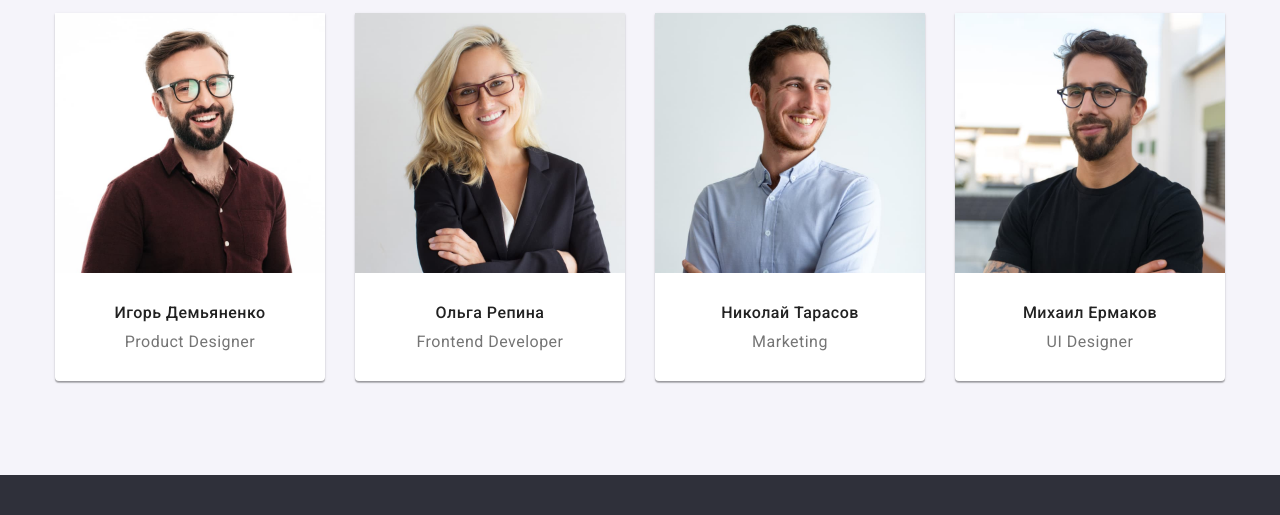
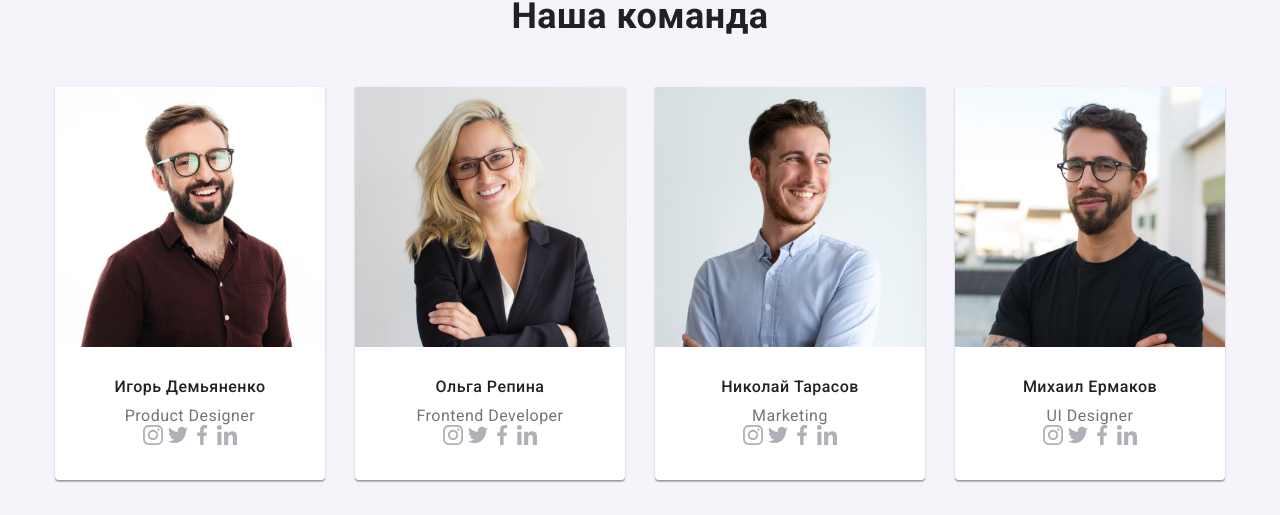
Before and after one commit to SerhiiChuhunov/goit-markup-hw-04, a plain HTML site: page index.html in a window 1280 px wide. Shown: the part 1619-2134 px from the top of the page. Drawn offline with nearby package versions, Linux system fonts and the light colour scheme.

Commit message:
Update index.html

```diff
--- a/index.html
+++ b/index.html
@@ -32,9 +32,15 @@
             </nav>
             <ul class="contacts">
                 <li class="item">
+                    <svg class="icon" width="16" height="12">
+                        <use href="./images/icons.svg#envelope"></use>
+                    </svg>
                     <a href="mailto:info@devstudio.com" class="link">info@devstudio.com</a>
                 </li>
                 <li class="item">
+                    <svg class="icon" width="10" height="16">
+                        <use href="./images/icons.svg#smartphone"></use>
+                    </svg>
                     <a href="tel:+380961111111" class="link">+38 096 111 11 11</a>
                 </li>
             </ul>
@@ -52,24 +58,44 @@
                 <h2 class="visually-hidden">Особенности</h2>
                 <ul class="peculiarities">
                     <li class="item">
+                        <div>
+                            <svg class="" width="70" height="70">
+                                <use href="./images/icons.svg#antenna"></use>
+                            </svg>
+                        </div>
                         <h3 class="title">Внимание к деталям</h3>
                         <p class="text">
                             Идейные соображения, а также начало повседневной работы по формированию позиции.
                         </p>
                     </li>
                     <li class="item">
+                        <div>
+                            <svg class="" width="70" height="70">
+                                <use href="./images/icons.svg#clock"></use>
+                            </svg>
+                        </div>
                         <h3 class="title">Пунктуальность</h3>
                         <p class="text">
                             Задача организации, в особенности же рамки и место обучения кадров влечет за собой.
                         </p>
                     </li>
                     <li class="item">
+                        <div>
+                            <svg class="" width="70" height="70">
+                                <use href="./images/icons.svg#diagram"></use>
+                            </svg>
+                        </div>
                         <h3 class="title">Планирование</h3>
                         <p class="text">
                             Равным образом консультация с широким активом в значительной степени обуславливает.
                         </p>
                     </li>
                     <li class="item">
+                        <div>
+                            <svg class="" width="70" height="70">
+                                <use href="./images/icons.svg#astronaut"></use>
+                            </svg>
+                        </div>
                         <h3 class="title">Современные технологии</h3>
                         <p class="text">
                             Значимость этих проблем настолько очевидна, что реализация плановых заданий.
@@ -100,6 +126,18 @@
                             <div class="card-content">
                                 <h3 class="title">Игорь Демьяненко</h3>
                                 <p class="team-text">Product Designer</p>
+                                <svg class="icon" width="20" height="20">
+                                    <use href="./images/icons.svg#instagram"></use>
+                                </svg>
+                                <svg class="icon" width="20" height="20">
+                                    <use href="./images/icons.svg#twitter"></use>
+                                </svg>
+                                <svg class="icon" width="20" height="20">
+                                    <use href="./images/icons.svg#facebook"></use>
+                                </svg>
+                                <svg class="icon" width="20" height="20">
+                                    <use href="./images/icons.svg#linkedin"></use>
+                                </svg>
                             </div>
                         </article>
                     </li>
@@ -111,6 +149,18 @@
                             <div class="card-content">
                                 <h3 class="title">Ольга Репина</h3>
                                 <p class="team-text">Frontend Developer</p>
+                                <svg class="icon" width="20" height="20">
+                                    <use href="./images/icons.svg#instagram"></use>
+                                </svg>
+                                <svg class="icon" width="20" height="20">
+                                    <use href="./images/icons.svg#twitter"></use>
+                                </svg>
+                                <svg class="icon" width="20" height="20">
+                                    <use href="./images/icons.svg#facebook"></use>
+                                </svg>
+                                <svg class="icon" width="20" height="20">
+                                    <use href="./images/icons.svg#linkedin"></use>
+                                </svg>
                             </div>
                         </article>
                     </li>
@@ -122,6 +172,18 @@
                             <div class="card-content">
                                 <h3 class="title">Николай Тарасов</h3>
                                 <p class="team-text">Marketing</p>
+                                <svg class="icon" width="20" height="20">
+                                    <use href="./images/icons.svg#instagram"></use>
+                                </svg>
+                                <svg class="icon" width="20" height="20">
+                                    <use href="./images/icons.svg#twitter"></use>
+                                </svg>
+                                <svg class="icon" width="20" height="20">
+                                    <use href="./images/icons.svg#facebook"></use>
+                                </svg>
+                                <svg class="icon" width="20" height="20">
+                                    <use href="./images/icons.svg#linkedin"></use>
+                                </svg>
                             </div>
                         </article>
                     </li>
@@ -133,6 +195,18 @@
                             <div class="card-content">
                                 <h3 class="title">Михаил Ермаков</h3>
                                 <p class="team-text">UI Designer</p>
+                                <svg class="icon" width="20" height="20">
+                                    <use href="./images/icons.svg#instagram"></use>
+                                </svg>
+                                <svg class="icon" width="20" height="20">
+                                    <use href="./images/icons.svg#twitter"></use>
+                                </svg>
+                                <svg class="icon" width="20" height="20">
+                                    <use href="./images/icons.svg#facebook"></use>
+                                </svg>
+                                <svg class="icon" width="20" height="20">
+                                    <use href="./images/icons.svg#linkedin"></use>
+                                </svg>
                             </div>
                         </article>
                     </li>
```
